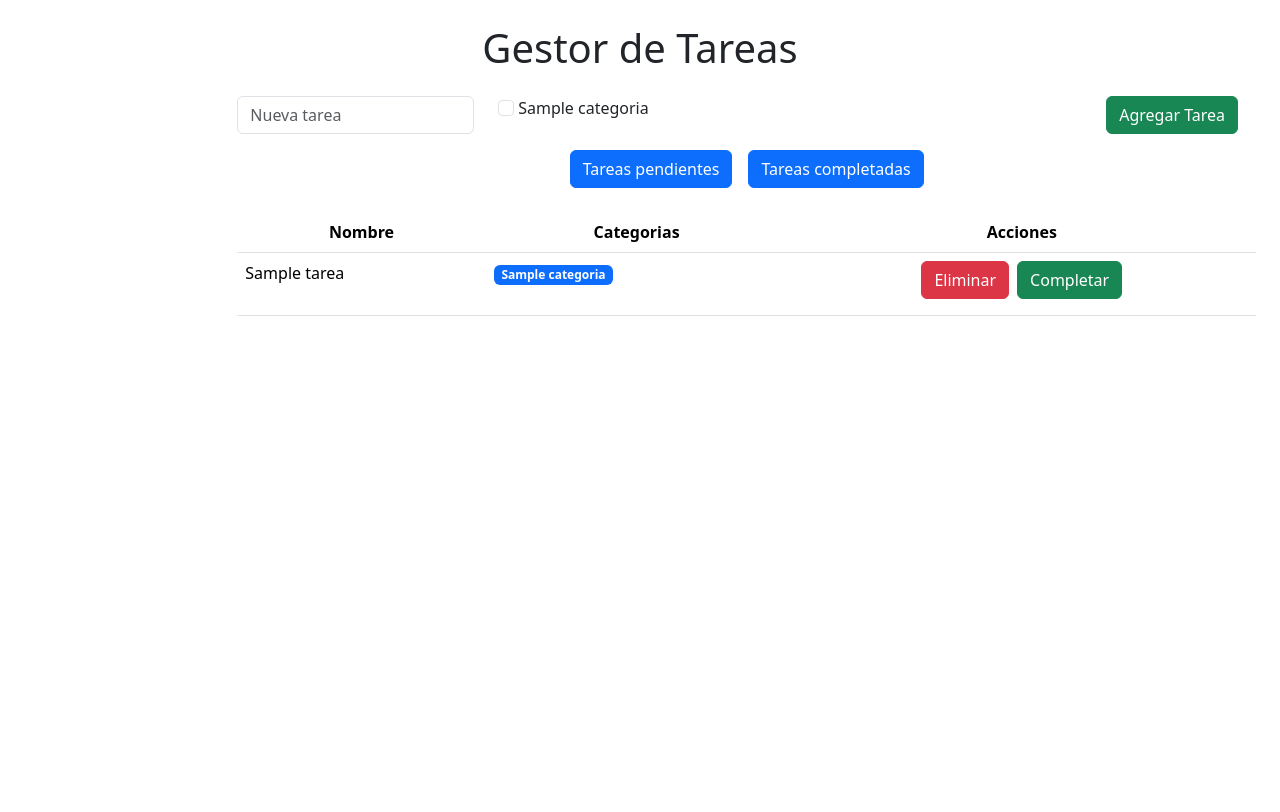
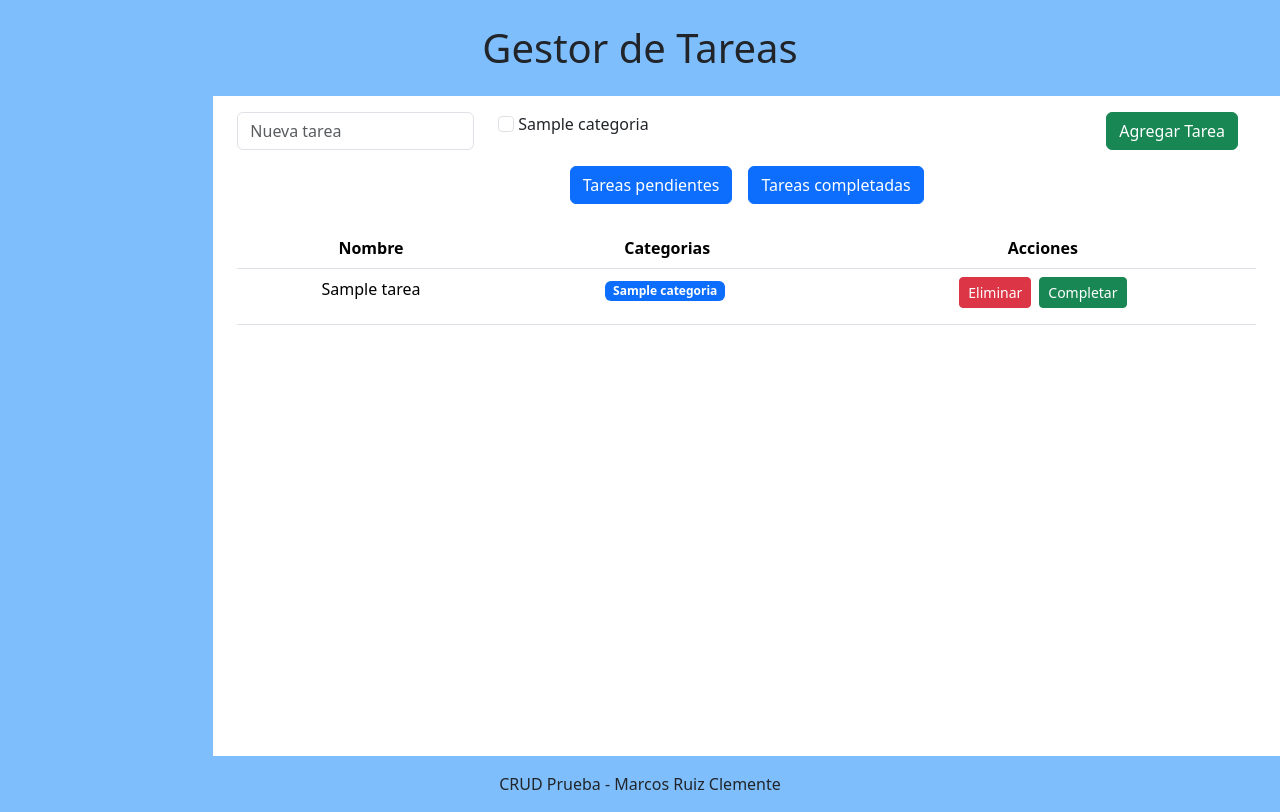
Before and after one commit to BlackBaer812/prueba_crud, a PHP site: page / in a window 1280 px wide. Before the commit the page ends 316 px from the top, so only its background shows below. Run offline with PHP 8.4, Linux system fonts and the light colour scheme; tables that the repository leaves empty or names only in its code hold one stand-in row (values such as "Sample post").

Commit message:
Añadida funcionalidad de eliminar tarea. Creación y eliminación visual de las tareas.

```diff
--- a/css/custom.css
+++ b/css/custom.css
@@ -0,0 +1,18 @@
+body{
+    min-height: calc(100vh - 120px);
+}
+
+header, footer, .navegacion-lateral{
+    background-color: #7fbefd;
+}
+
+main{
+    min-height: calc(100vh - 140px);
+    display: flex;
+    flex-direction: column;
+
+}
+
+.navegacion-lateral{
+    min-height: calc(100vh - 140px);
+}
--- a/index.php
+++ b/index.php
@@ -8,15 +8,15 @@
     <link rel="stylesheet" href="css/custom.css">
     <link rel="stylesheet" href="css/bootstrap-5.3.8-dist/css/bootstrap.min.css">
 </head>
-<body>
+<body class="container-fluid p-0">
     <?php include 'partials/header.php'; ?>
-    <main class="container-fluid">
+    <main class="container-fluid d-flex flex-column">
 
         <div class="row">
-            <div class="col-2">
+            <div class="col-2 navegacion-lateral">
                 <!-- Seccion menu lateral -->
             </div>
-            <div class="col-10">
+            <div class="col-10  pt-3">
                 <!-- Sección del formulario -->
 
                 <section>
@@ -98,6 +98,14 @@
 
     </main>
 
+    <footer class = "container-fluid">
+        <div class="row">
+            <div class="col-12 d-flex justify-content-center align-items-center py-3">
+                <span>CRUD Prueba - Marcos Ruiz Clemente</span>
+            </div>
+        </div>
+    </footer>
+
     <script type="module" src="js/custom.js"></script>
 </body>
 </html>
--- a/js/custom.js
+++ b/js/custom.js
@@ -9,6 +9,11 @@ window.addEventListener("DOMContentLoaded", () =>{
         agregarTarea();
     });
 
+    const filasPendientes = document.getElementsByClassName("filaPendiente");
+    Array.from(filasPendientes).forEach((fila) => {
+        const tarea_id = fila.getAttribute("att_id");
+        agregarEventosBotones(tarea_id);
+    });
 })
 
 async function agregarTarea(){
@@ -25,20 +30,17 @@ async function agregarTarea(){
 
     const url = "php/controlers/tareas/addTarea.php";
 
-    const mensajeHtml = document.getElementById("mensajeForm")
+    const respuesta = await envioDDBB(formData, url);
+    if(respuesta.success){
+        escribirMensaje(respuesta);
 
-    const respuesta = await envioDDBBPruebas(formData, url);
-    console.log(respuesta)
-    if(respuesta.success){
+        form.reset();
 
+        const tabla = document.getElementById("tablaTareasPendientes").getElementsByTagName('tbody')[0];
+        crearFilaNueva(tabla, respuesta.datos);
     }
     else{
-        mensajeHtml.innerText = respuesta.mensaje;
-        mensajeHtml.classList.add("text-danger");
-        borrar = setTimeout(() => {
-            mensajeHtml.innerText = "";
-            mensajeHtml.classList.remove("text-danger");
-        }, 6000);
+        escribirMensaje(respuesta);
     }
 }
 
@@ -74,3 +76,86 @@ async function envioDDBBPruebas(formData, url){
         console.error("Error:", error);
     });
 }
+
+
+function crearFilaNueva(tabla, datos){
+    const categorias = categoriasFilaNueva(datos.categorias);
+
+    const html = `
+    <tr id="fila${datos.id}" att_id="${datos.id}">
+        <td class="text-center">${datos.nombre}</td>
+        <td class="text-center">${categorias}</td>
+        <td class="text-center">
+            <button class="btn btn-sm btn-danger" id = "eliminar${datos.id}" att_id="${datos.id}">Eliminar</button>
+            <button class="btn btn-sm btn-success" id = "completar${datos.id}" att_id="${datos.id}">Completar</button>
+        </td>
+    </tr>
+    `;
+    tabla.innerHTML += html;
+
+    agregarEventosBotones(datos.id);
+}
+
+function categoriasFilaNueva(categorias){
+    let html = "";
+    categorias.forEach(categoria => {
+        html += `<span class="badge bg-primary me-1">${categoria.nombre}</span>`;
+    });
+    return html;
+}
+
+
+function agregarEventosBotones(tarea_id){
+    const botonEliminar = document.getElementById(`eliminar${tarea_id}`);
+
+    const botonCompletar = document.getElementById(`completar${tarea_id}`);
+
+    botonEliminar.addEventListener("click", async () => {
+        eliminarTarea(parseInt(botonEliminar.getAttribute("att_id")))
+    });
+
+    botonCompletar.addEventListener("click", async () => {
+        completarTarea(parseInt(botonCompletar.getAttribute("att_id")))
+    });
+}
+
+
+async function eliminarTarea(tarea_id){
+    const datos = new FormData();
+    datos.append("tarea_id", tarea_id);
+
+    const url = "php/controlers/tareas/deleteTarea.php";
+
+    const respuesta = await envioDDBB(datos, url);
+    if(respuesta.success){
+        eliminarFila(tarea_id);
+        escribirMensaje(respuesta);
+    }
+    else{
+        escribirMensaje(respuesta);
+    }
+}
+
+async function completarTarea(tarea_id){
+
+}
+
+function eliminarFila(tarea_id){
+    console.log(tarea_id);
+    const fila = document.getElementById(`fila${tarea_id}`);
+    console.log(fila);
+    fila.remove();
+}
+
+function escribirMensaje(respuesta){
+    const mensajeHtml = document.getElementById("mensajeForm")
+
+    const clase = respuesta.success ? "text-success" : "text-danger";
+
+    mensajeHtml.innerText = respuesta.mensaje;
+    mensajeHtml.classList.add(clase);
+    borrar = setTimeout(() => {
+        mensajeHtml.innerText = "";
+        mensajeHtml.classList.remove(clase);
+    }, 6000);
+}
--- a/partials/tablas/pendientes.php
+++ b/partials/tablas/pendientes.php
@@ -1,4 +1,4 @@
-<table class="table">
+<table class="table" id = "tablaTareasPendientes">
     <thead>
         <tr>
             <th class="text-center" scope="col">Nombre</th>
@@ -10,20 +10,20 @@
         <?php
         require_once "php/controlers/tareas/getTareas.php";
         foreach ($tareasPendientes as $tarea) : ?>
-            <tr>
-                <td><?php echo htmlspecialchars($tarea['nombre']); ?></td>
-                <td>
+            <tr id="fila<?php echo $tarea['id']; ?>" class="filaPendiente" att_id="<?php echo $tarea['id']; ?>">
+                <td class="text-center"><?php echo htmlspecialchars($tarea['nombre']); ?></td>
+                <td class="text-center">
                     <?php
                         foreach($tarea['categorias'] as $categoria){
                             echo '<span class="badge bg-primary me-1">' . htmlspecialchars($categoria['categoria_nombre']) . '</span>';
                         }
                     ?>
                 </td>
-                <td>
+                <td class="text-center">
                     <div class="row">
                         <div class="col-12 d-flex justify-content-center mb-2 gap-2">
-                            <button class="btn btn-danger" att_id="<?php echo $tarea['id']; ?>">Eliminar</button>
-                            <button class="btn btn-success" att_id="<?php echo $tarea['id']; ?>">Completar</button>
+                            <button class="btn btn-sm btn-danger" id="eliminar<?php echo $tarea['id']; ?>" att_id="<?php echo $tarea['id']; ?>">Eliminar</button>
+                            <button class="btn btn-sm btn-success" id="completar<?php echo $tarea['id']; ?>" att_id="<?php echo $tarea['id']; ?>">Completar</button>
                         </div>
                     </div>
 
```
Also changed, not shown: php/controlers/tareas/deleteTarea.php (added, +9 -0 lines), php/controlers/tareas/tareas.php (+56 -22 lines), php/model/tareas.php (+25 -1 lines).
